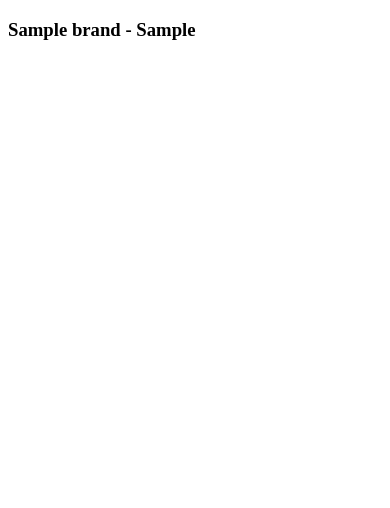
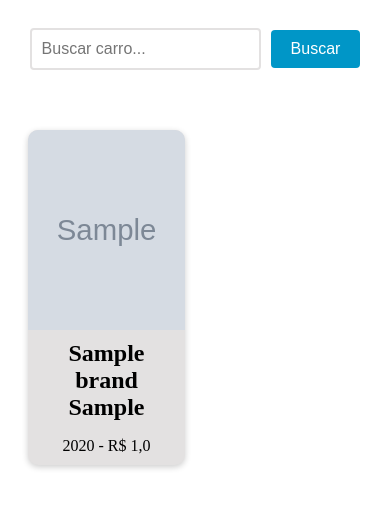
Before and after one commit to jhonatancieslak/carros, a Django app: page /cars/ in a window 390 px wide. Shown: the top 508 px of the page. Run offline with Django 4.2, Linux system fonts and the light colour scheme; tables that the repository leaves empty hold one stand-in row (values such as "Sample post"); grey boxes marked "Sample" are stand-in pictures.

Commit message:
Create Cars_lisr and filter

```diff
--- a/app/urls.py
+++ b/app/urls.py
@@ -6,5 +6,5 @@ from cars.views import cars_view
 
 urlpatterns = [
     path('admin/', admin.site.urls),
-    path('cars/', cars_view),
+    path('cars/', cars_view, name= 'cars_list'),
 ]+ static (settings.MEDIA_URL, document_root=settings.MEDIA_ROOT)
--- a/cars/templates/cars.html
+++ b/cars/templates/cars.html
@@ -1,15 +1,112 @@
-<!DOCTYPE html>
-<html lang="en">
-<head>
-    {% block content %}
-    <meta charset="UTF-8">
-    <meta name="viewport" content="width=device-width, initial-scale=1.0">
-    <title>Meus Carros</title>
-</head>
-<body>
-    {% for car in cars %}
-<h3>{{ car.brand }} - {{ car.model }}</h3>
-{% endfor %}
-</body>
-    {% endblock %}
-</html>
+{% block content %}
+  <style>
+    .car-grid {
+      display: grid;
+      grid-template-columns: repeat(3, 1fr);
+      gap: 20px;
+      margin: 0 auto;
+      max-width: 1200px;
+      padding: 20px;
+    }
+
+    .car-card {
+      background-color: #e3e1e1;
+      box-shadow: 0 2px 6px rgba(0, 0, 0, 0.2);
+      border-radius: 10px;
+      overflow: hidden;
+      text-align: center;
+      transition: all 0.3s ease;
+    }
+
+    .car-card:hover {
+        cursor: pointer;
+        box-shadow: 0 4px 10px rgba(0, 0, 0, 0.4);
+        transform: translateY(-2px);
+    }
+
+    .car-card img {
+      width: 100%;
+      height: 200px;
+      object-fit: cover;
+    }
+
+    .car-card h3 {
+        font-size: 20px;
+        margin-top: 10px;
+        margin-bottom: 5px;
+    }
+
+    .car-card h2 {
+      font-size: 1.5rem;
+      margin: 10px;
+    }
+
+    .car-card p {
+      font-size: 1rem;
+      margin-bottom: 10px;
+    }
+
+    @media (max-width: 768px) {
+      .car-grid {
+        grid-template-columns: repeat(2, 1fr);
+      }
+    }
+
+    form {
+        display: flex;
+        justify-content: center;
+        align-items: center;
+        margin-bottom: 20px;
+        text-align: center;
+        padding: 20px;
+    }
+
+    input[type="text"] {
+        padding: 10px;
+        font-size: 16px;
+        border: 2px solid #e3e1e1;
+        border-radius: 4px;
+        margin-right: 10px;
+        transition: border-bottom-color 0.3s ease-in-out;
+    }
+
+    input[type="text"]:focus {
+        outline: none;
+        border-bottom-color: #e3e1e1;
+    }
+
+    button[type="submit"] {
+        background-color: #0096c7;
+        color: #fff;
+        border: none;
+        padding: 10px 20px;
+        font-size: 16px;
+        border-radius: 4px;
+        cursor: pointer;
+        transition: background-color 0.3s ease-in-out;
+    }
+
+    button[type="submit"]:hover {
+        background-color: #108eb8;
+    }
+  </style>
+
+  <form method="GET" action="{% url 'cars_list' %}">
+    <input type="text" name="search" placeholder="Buscar carro...">
+    <button type="submit">Buscar</button>
+  </form>
+
+  <div class="car-grid">
+    {% if cars %}
+      {% for car in cars %}
+        <div class="car-card">
+          <img src="{{ car.photo.url }}" alt="{{ car.model }} - {{ car.brand }}">
+          <h2>{{ car.brand }} {{ car.model }}</h2>
+          <p>{{ car.factory_year }} - R$ {{ car.value }}</p>
+        </div>
+      {% endfor %}
+    {% else %}
+      <p class="no-results">Nenhum carro encontrado.</p>
+    {% endif %}
+  </div>
+{% endblock %}
```
